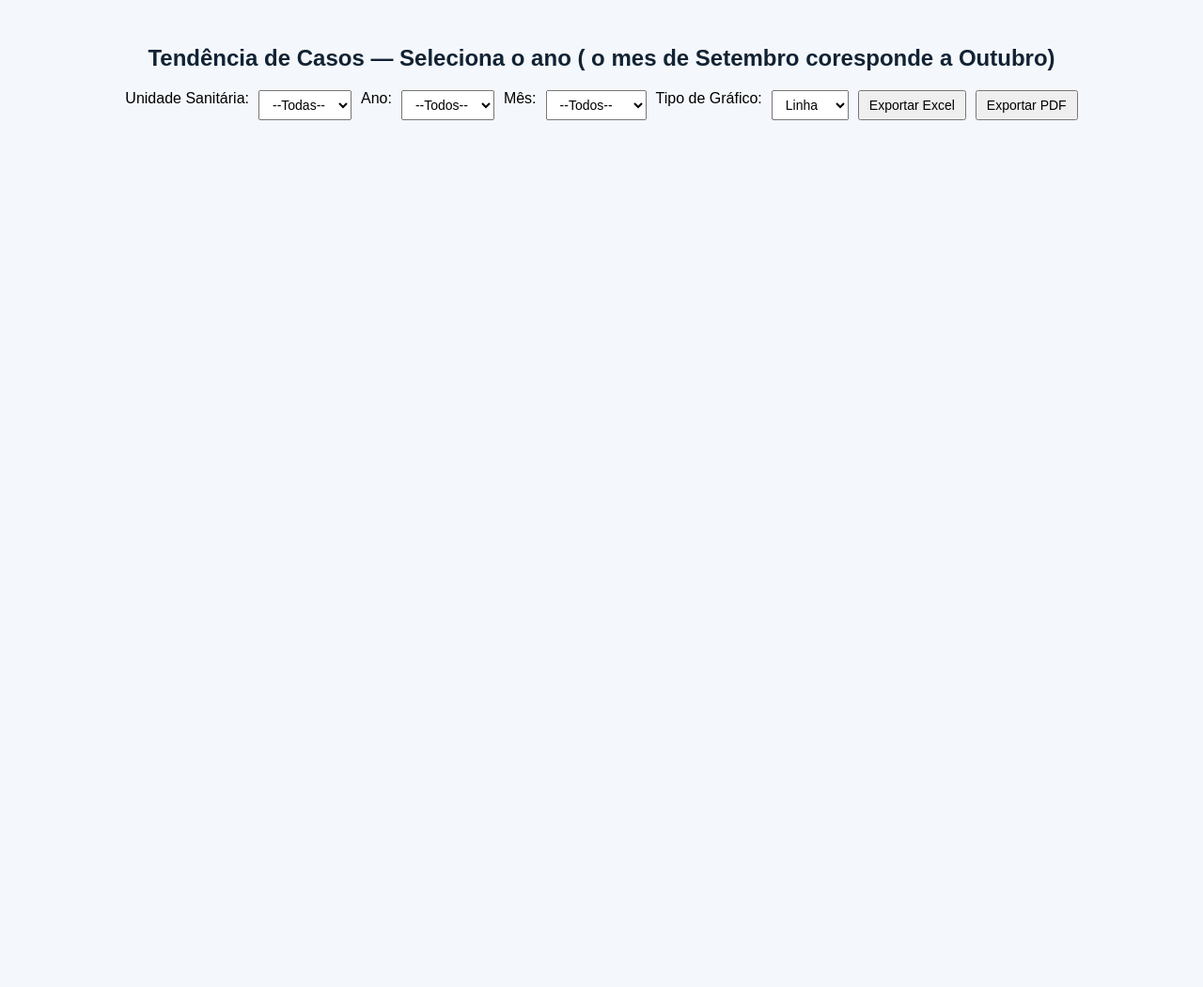
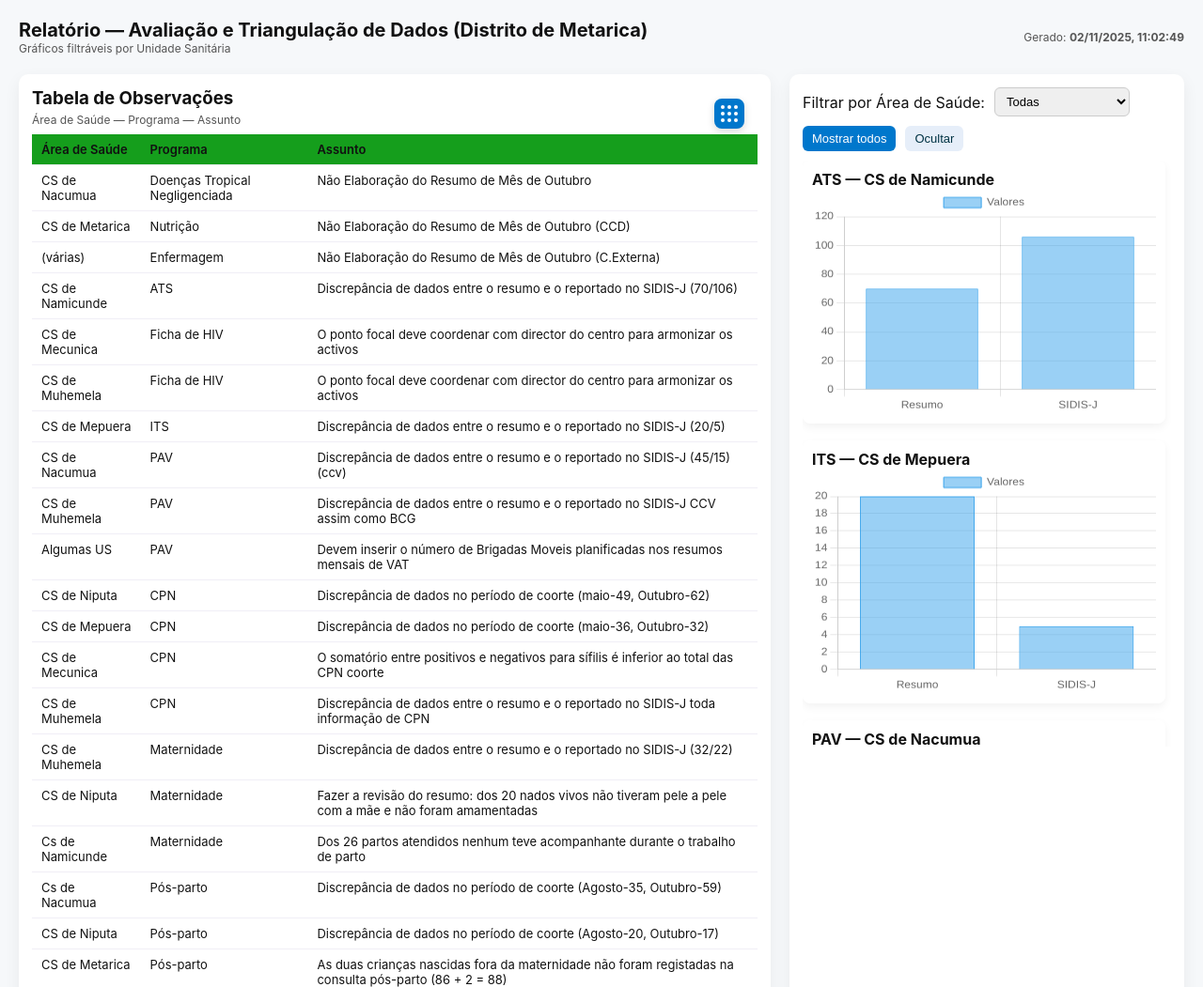
Before and after one commit to jotadetamires-cyber/login-site, a plain HTML site: page index.html in a window 1280 px wide. Shown: the top 1051 px of the page at 94% size. Before the commit the page ends 800 px from the top, so only its background shows below. Drawn offline with nearby package versions, Linux system fonts and the light colour scheme; no server answers.

Commit message:
Update index.html

```diff
--- a/index.html
+++ b/index.html
@@ -1,272 +1,271 @@
-<!DOCTYPE html>
+<!doctype html>
 <html lang="pt">
-<head><script type="text/javascript" src="/___vscode_livepreview_injected_script"></script>
-<meta charset="UTF-8">
-<title>Tendência de Casos — Indicadores de Saúde</title>
-
-<!-- SheetJS para Excel -->
-<script src="https://cdnjs.cloudflare.com/ajax/libs/xlsx/0.18.5/xlsx.full.min.js"></script>
-
-<!-- jsPDF para PDF -->
-<script src="https://cdnjs.cloudflare.com/ajax/libs/jspdf/2.5.1/jspdf.umd.min.js"></script>
-<script src="https://cdnjs.cloudflare.com/ajax/libs/jspdf-autotable/3.5.28/jspdf.plugin.autotable.min.js"></script>
+<head>
+  <meta charset="utf-8">
+  <meta name="viewport" content="width=device-width,initial-scale=1">
+  <title>Relatório — Avaliação dda informacao</title>
 
   <!-- Chart.js -->
   <script src="https://cdn.jsdelivr.net/npm/chart.js"></script>
 
   <style>
-  body { font-family: Arial, sans-serif; background: #f4f7fb; padding: 20px; }
-  h2 { text-align: center; color: #123; margin-bottom: 20px; }
-  .controls {
-    display: flex; flex-wrap: wrap; justify-content: center;
-    gap: 10px; margin-bottom: 25px;
+    body { font-family: Inter, Arial, sans-serif; margin: 20px; background:#f6f8fa; color:#111; }
+    header { display:flex; align-items:center; justify-content:space-between; margin-bottom:20px; flex-wrap:wrap; gap:8px; }
+    h1 { margin:0; font-size:20px; }
+    .grid { display:grid; grid-template-columns: 1fr 420px; gap:20px; }
+    .card { background:#fff; border-radius:10px; padding:14px; box-shadow:0 6px 18px rgba(12,20,40,0.06); position:relative; }
+    table { width:100%; border-collapse:collapse; font-size:13px; }
+    th, td { padding:8px 10px; border-bottom:1px solid #f0eef6; text-align:left; vertical-align:top; }
+    th { background:#159e1c; font-weight:600; font-size:13px; }
+    .small { font-size:12px; color:#555; }
+    .charts { display:flex; flex-direction:column; gap:18px; max-height:78vh; overflow:auto; padding-right:6px; }
+    canvas { width:100% !important; height:240px !important; }
+    .controls { display:flex; gap:10px; margin-bottom:10px; align-items:center; flex-wrap:wrap; }
+    .btn { background:#0077cc; color:#fff; border:none; padding:6px 10px; border-radius:6px; cursor:pointer; font-size:13px; }
+    .btn.secondary { background:#e6eef9; color:#034; }
+    select { padding:6px 8px; font-size:13px; border-radius:6px; border:1px solid #ccc; }
+    @media (max-width:980px){ .grid { grid-template-columns:1fr; } .charts { max-height:none; } }
+
+    /* ===== Botão de menu DHIS2 (9 pontinhos) ===== */
+    .menu-float {
+      position:absolute;
+      top:12px;
+      right:14px;
     }
-  select, button { padding: 6px 10px; font-size: 14px; }
-  .grafico {
-    width: 90%; max-width: 900px; background: #fff; border-radius: 8px;
-    box-shadow: 0 0 5px rgba(0,0,0,0.1); margin: 25px auto; padding: 15px;
+    .menu-btn {
+      background:#0077cc;
+      color:#fff;
+      border:none;
+      border-radius:8px;
+      width:32px;
+      height:32px;
+      display:flex;
+      align-items:center;
+      justify-content:center;
+      cursor:pointer;
+      box-shadow:0 3px 8px rgba(0,0,0,0.15);
     }
-  canvas { width: 100%; height: 320px; }
-  .titulo-indicador { text-align: center; font-weight: bold; margin-bottom: 6px; color: #222; }
-  .legenda-personalizada { text-align: center; font-size: 14px; margin-bottom: 10px; }
-  .legenda-item { display: inline-block; margin: 0 8px; }
-  .legenda-cor {
-    display: inline-block; width: 14px; height: 14px; border-radius: 3px;
-    margin-right: 5px; vertical-align: middle;
+    .menu-btn .dots {
+      display:grid;
+      grid-template-columns:repeat(3,4px);
+      grid-gap:3px;
+    }
+    .menu-btn .dots span {
+      width:4px;
+      height:4px;
+      background:#fff;
+      border-radius:50%;
+      display:block;
+    }
+
+    .menu-popup {
+      display:none;
+      position:absolute;
+      right:0;
+      top:40px;
+      background:#fff;
+      border-radius:8px;
+      box-shadow:0 4px 14px rgba(0,0,0,0.1);
+      overflow:hidden;
+      z-index:100;
+      min-width:210px;
+      animation: fadeIn 0.15s ease-out;
+    }
+    .menu-popup a {
+      display:block;
+      padding:10px 12px;
+      text-decoration:none;
+      color:#222;
+      font-size:13px;
+    }
+    .menu-popup a:hover {
+      background:#02914e;
+    }
+    @keyframes fadeIn {
+      from {opacity:0; transform:translateY(-4px);}
+      to {opacity:1; transform:translateY(0);}
     }
   </style>
 </head>
 <body>
 
-<h2>Tendência de Casos — Seleciona o ano ( o mes de Setembro coresponde a Outubro)</h2>
+<header>
+  <div>
+    <h1>Relatório — Avaliação e Triangulação de Dados (Distrito de Metarica)</h1>
+    <div class="small">Gráficos filtráveis por Unidade Sanitária</div>
+  </div>
+  <div class="small">Gerado: <strong id="ts"></strong></div>
+</header>
 
+<div class="grid">
+  <div class="card">
+    <div style="display:flex; justify-content:space-between; align-items:center; margin-bottom:4px; position:relative;">
+      <h3 style="margin:0">Tabela de Observações</h3>
+      <div class="menu-float">
+        <button class="menu-btn" id="menuToggle" title="Abrir menu">
+          <div class="dots">
+            <span></span><span></span><span></span>
+            <span></span><span></span><span></span>
+            <span></span><span></span><span></span>
+          </div>
         </button>
-
-<div class="controls">
-  <label>Unidade Sanitária:</label>
-  <select id="areaSelect"><option value="">--Todas--</option></select>
-
-  <label>Ano:</label>
-  <select id="anoSelect"><option value="">--Todos--</option></select>
-
-  <label>Mês:</label>
-  <select id="mesSelect">
-    <option value="">--Todos--</option>
-    <option value="01">Janeiro</option><option value="02">Fevereiro</option>
-    <option value="03">Março</option><option value="04">Abril</option>
-    <option value="05">Maio</option><option value="06">Junho</option>
-    <option value="07">Julho</option><option value="08">Agosto</option>
-    <option value="09">Setembro</option><option value="10">Outubro</option>
-    <option value="11">Novembro</option><option value="12">Dezembro</option>
-  </select>
-
-  <label>Tipo de Gráfico:</label>
-  <select id="tipoGrafico">
-    <option value="line">Linha</option>
-    <option value="bar">Barra</option>
-    <option value="radar">Radar</option>
-    <option value="doughnut">Rosca</option>
-  </select>
-
-  <button id="exportExcel">Exportar Excel</button>
-  <button id="exportPDF">Exportar PDF</button>
+        <div class="menu-popup" id="menuPopup">
+          <a href="https://drive.google.com/file/d/1tTL0l-D1f0Ca7yKIceK-DoYK5IwgZ_iK/view" target="_blank">Avaliação de Cobertura</a>
+          <a href="http://127.0.0.1:3002/index.html?serverWindowId=ddf4b0b3-41c9-4864-8995-d63357164ed9" target="_blank">Avaliação de Evolução</a>
+          <a href="file:///C:/Users/hp/Downloads/index%20(17).html" target="_blank">Tendência de Casos</a>
+          <a href="#" target="_blank">Avaliação de Desempenho</a>
+        </div>
+      </div>
     </div>
 
-<div id="containerGraficos"></div>
+    <div class="small" style="margin-bottom:8px">Área de Saúde — Programa — Assunto</div>
+    <table id="obs-table">
+      <thead>
+        <tr><th>Área de Saúde</th><th>Programa</th><th>Assunto</th></tr>
+      </thead>
+      <tbody id="table-body"></tbody>
+    </table>
+  </div>
+
+  <div class="card">
+    <div class="controls">
+      <label for="filterArea">Filtrar por Área de Saúde:</label>
+      <select id="filterArea">
+        <option value="all">Todas</option>
+      </select>
+      <button class="btn" id="showAll">Mostrar todos</button>
+      <button class="btn secondary" id="hideAll">Ocultar</button>
+    </div>
+    <div class="charts" id="charts-container"></div>
+  </div>
+</div>
 
 <script>
-const URL_APP = 'https://script.google.com/macros/s/AKfycbzIdQoE9cSvOdLE5t8pJJs4usKlDI7zqrk8I2tD86vrKRafa0ZQt6RAizRw7WD2wXkl/exec';
-let dados = [], indicadores = [], charts = [];
+  document.getElementById('ts').textContent = new Date().toLocaleString('pt-PT');
 
-const cores = [
-  "#1976d2", "#388e3c", "#f57c00", "#7b1fa2", "#0288d1",
-  "#c2185b", "#00796b", "#512da8", "#e64a19", "#303f9f"
+  // ==== MENU FLUTUANTE (tipo DHIS2) ====
+  const menuBtn = document.getElementById('menuToggle');
+  const menuPopup = document.getElementById('menuPopup');
+  menuBtn.addEventListener('click', (e)=>{
+    e.stopPropagation();
+    menuPopup.style.display = menuPopup.style.display === 'block' ? 'none' : 'block';
+  });
+  document.addEventListener('click', ()=>menuPopup.style.display='none');
+
+  // ==== Dados ====
+  const rawRows = [
+    {area:'CS de Nacumua', programa:'Doenças Tropical Negligenciada', assunto:'Não Elaboração do Resumo de Mês de Outubro'},
+    {area:'CS de Metarica', programa:'Nutrição', assunto:'Não Elaboração do Resumo de Mês de Outubro (CCD)'},
+    {area:'(várias)', programa:'Enfermagem', assunto:'Não Elaboração do Resumo de Mês de Outubro (C.Externa)'},
+    {area:'CS de Namicunde', programa:'ATS', assunto:'Discrepância de dados entre o resumo e o reportado no SIDIS-J (70/106)'},
+    {area:'CS de Mecunica', programa:'Ficha de HIV', assunto:'O ponto focal deve coordenar com director do centro para armonizar os activos'},
+    {area:'CS de Muhemela', programa:'Ficha de HIV', assunto:'O ponto focal deve coordenar com director do centro para armonizar os activos'},
+    {area:'CS de Mepuera', programa:'ITS', assunto:'Discrepância de dados entre o resumo e o reportado no SIDIS-J (20/5)'},
+    {area:'CS de Nacumua', programa:'PAV', assunto:'Discrepância de dados entre o resumo e o reportado no SIDIS-J (45/15) (ccv)'},
+    {area:'CS de Muhemela', programa:'PAV', assunto:'Discrepância de dados entre o resumo e o reportado no SIDIS-J CCV assim como BCG'},
+    {area:'Algumas US', programa:'PAV', assunto:'Devem inserir o número de Brigadas Moveis planificadas nos resumos mensais de VAT'},
+    {area:'CS de Niputa', programa:'CPN', assunto:'Discrepância de dados no período de coorte (maio-49, Outubro-62)'},
+    {area:'CS de Mepuera', programa:'CPN', assunto:'Discrepância de dados no período de coorte (maio-36, Outubro-32)'},
+    {area:'CS de Mecunica', programa:'CPN', assunto:'O somatório entre positivos e negativos para sífilis é inferior ao total das CPN coorte'},
+    {area:'CS de Muhemela', programa:'CPN', assunto:'Discrepância de dados entre o resumo e o reportado no SIDIS-J toda informação de CPN'},
+    {area:'CS de Muhemela', programa:'Maternidade', assunto:'Discrepância de dados entre o resumo e o reportado no SIDIS-J (32/22)'},
+    {area:'CS de Niputa', programa:'Maternidade', assunto:'Fazer a revisão do resumo: dos 20 nados vivos não tiveram pele a pele com a mãe e não foram amamentadas'},
+    {area:'Cs de Namicunde', programa:'Maternidade', assunto:'Dos 26 partos atendidos nenhum teve acompanhante durante o trabalho de parto'},
+    {area:'Cs de Nacumua', programa:'Pós-parto', assunto:'Discrepância de dados no período de coorte (Agosto-35, Outubro-59)'},
+    {area:'CS de Niputa', programa:'Pós-parto', assunto:'Discrepância de dados no período de coorte (Agosto-20, Outubro-17)'},
+    {area:'CS de Metarica', programa:'Pós-parto', assunto:'As duas crianças nascidas fora da maternidade não foram registadas na consulta pós-parto (86 + 2 = 88)'},
+    {area:'CS de Mecunica', programa:'CCR', assunto:'Notificou uma criança exposta a HIV; nenhuma mãe HIV positiva foi identificada na maternidade'},
+    {area:'CS de Mepuera', programa:'PF', assunto:'Deve rever, as 96 mulheres que entraram com estado desconhecido para HIV não foram testadas (linha 29)'},
+    {area:'CS de Muhemela', programa:'BCG/Nados Vivos', assunto:'Diferenca entre criancas vacinadas com BCG e nados vivos (20/32)'},
+    {area:'CS de Metarica', programa:'BCG/Nados Vivos', assunto:'Diferenca entre criancas vacinadas com BCG e nados vivos (114/87)'},
+    {area:'Cs de Namicunde', programa:'BCG/Nados Vivos', assunto:'Diferenca entre criancas vacinadas com BCG e nados vivos (24/26)'},
+    {area:'CS de Niputa', programa:'BCG/Nados Vivos', assunto:'Diferenca entre criancas vacinadas com BCG e nados vivos (26/20)'},
+    {area:'CS de Mecunica', programa:'BCG/Nados Vivos', assunto:'Diferenca entre criancas vacinadas com BCG e nados vivos (51/37)'},
+    {area:'CS de Nacuma', programa:'BCG/Nados Vivos', assunto:'Diferenca entre criancas vacinadas com BCG e nados vivos (45/40)'},
+    {area:'CS de Mepuera', programa:'BCG/Nados Vivos', assunto:'Diferenca entre criancas vacinadas com BCG e nados vivos28/32'}
   ];
 
-async function carregarDados() {
-  try {
-    const res = await fetch(URL_APP);
-    const json = await res.json();
-    dados = json.dados || [];
-    if (!dados.length) return alert("Nenhum dado encontrado na planilha.");
-    indicadores = Object.keys(dados[0]).filter(k => k !== 'Periodo' && k !== 'Unidade Sanitaria');
-    preencherFiltros();
-    gerarGraficos();
-  } catch (err) {
-    alert("Erro ao carregar dados. Verifique a conexão ou URL.");
+  // === Tabela ===
+  const tbody=document.getElementById('table-body');
+  rawRows.forEach(r=>{
+    const tr=document.createElement('tr');
+    tr.innerHTML=`<td>${r.area}</td><td>${r.programa}</td><td>${r.assunto}</td>`;
+    tbody.appendChild(tr);
+  });
+
+  // === Extração de dados ===
+  function extractPairValues(text){
+    const m=text.match(/(\d+)\s*\/\s*(\d+)/);
+    if(m) return {a:+m[1],b:+m[2]};
+    return null;
   }
+  function extractMonthPairs(text){
+    const re=/([A-Za-zçãõÉéíÓóúÂâÊêÛû]+)[\-\s]*(\d+)/g;
+    const mesesPT=['janeiro','fevereiro','março','marco','abril','maio','junho','julho','agosto','setembro','outubro','novembro','dezembro'];
+    let list=[],mm;
+    while((mm=re.exec(text))!==null){
+      if(mesesPT.includes(mm[1].toLowerCase())) list.push({month:mm[1],value:+mm[2]});
+    }
+    return list.length>=2?list:null;
   }
 
-function preencherFiltros() {
-  const areaSel = document.getElementById("areaSelect");
-  const anoSel = document.getElementById("anoSelect");
-
-  const unidades = [...new Set(dados.map(d => d['Unidade Sanitaria']))].filter(Boolean).sort();
-  unidades.forEach(u => areaSel.appendChild(new Option(u, u)));
-
-  const anos = [...new Set(dados.map(d => {
-    const m = d.Periodo.match(/\b(20\d{2})\b/);
-    return m ? m[1] : null;
-  }))].filter(Boolean).sort();
-  anos.forEach(a => anoSel.appendChild(new Option(a, a)));
-
-  areaSel.addEventListener("change", gerarGraficos);
-  anoSel.addEventListener("change", gerarGraficos);
-  document.getElementById("mesSelect").addEventListener("change", gerarGraficos);
-  document.getElementById("tipoGrafico").addEventListener("change", gerarGraficos);
+  const chartsData=[];
+  rawRows.forEach(r=>{
+    const text=r.assunto;
+    const p=extractPairValues(text);
+    if(p){
+      chartsData.push({area:r.area,labels:['Resumo','SIDIS-J'],values:[p.a,p.b],title:`${r.programa} — ${r.area}`});
+      return;
     }
-
-function gerarGraficos() {
-  const area = document.getElementById("areaSelect").value;
-  const anoAtual = document.getElementById("anoSelect").value;
-  const mes = document.getElementById("mesSelect").value;
-  const tipo = document.getElementById("tipoGrafico").value;
-  const container = document.getElementById("containerGraficos");
-  container.innerHTML = "";
-  charts = [];
-
-  indicadores.forEach((indicador, idx) => {
-    let registros = area ? dados.filter(d => d['Unidade Sanitaria'] === area) : dados;
-    const corBase = cores[idx % cores.length];
-    const anoAnterior = anoAtual ? String(Number(anoAtual) - 1) : null;
-
-    const filtroPeriodo = (r, ano, mes) => {
-      const p = r.Periodo;
-      const temAno = ano ? p.includes(ano) : true;
-      const temMes = mes ? p.includes(`-${mes}`) || p.includes(`/${mes}`) : true;
-      return temAno && temMes;
-    };
-
-    const dadosAnoAtual = registros.filter(r => filtroPeriodo(r, anoAtual, mes));
-    const dadosAnoAnterior = registros.filter(r => filtroPeriodo(r, anoAnterior, mes));
-
-    const agrupar = lista => {
-      const g = {};
-      lista.forEach(r => {
-        const periodo = normalizarPeriodo(r.Periodo);
-        const valor = parseFloat(r[indicador]) || 0;
-        if (!g[periodo]) g[periodo] = 0;
-        g[periodo] += valor;
-      });
-      return g;
-    };
-
-    const agrupadoAtual = agrupar(dadosAnoAtual);
-    const agrupadoAnterior = agrupar(dadosAnoAnterior);
-
-    const todosMeses = ["Janeiro","Fevereiro","Março","Abril","Maio","Junho",
-      "Julho","Agosto","Setembro","Outubro","Novembro","Dezembro"];
-
-    const mesesPresentes = mes
-      ? [mesNome(mes)]
-      : todosMeses.filter(m =>
-          Object.keys(agrupadoAtual).some(p => p.startsWith(m)) ||
-          Object.keys(agrupadoAnterior).some(p => p.startsWith(m))
-        );
-
-    const valoresAtual = mesesPresentes.map(m => {
-      const key = Object.keys(agrupadoAtual).find(k => k.startsWith(m)) || "";
-      return agrupadoAtual[key] || 0;
+    const m=extractMonthPairs(text);
+    if(m){
+      chartsData.push({area:r.area,labels:m.map(x=>x.month),values:m.map(x=>x.value),title:`${r.programa} — ${r.area}`});
+      return;
+    }
   });
 
-    const valoresAnterior = mesesPresentes.map(m => {
-      const key = Object.keys(agrupadoAnterior).find(k => k.startsWith(m)) || "";
-      return agrupadoAnterior[key] || 0;
+  // === Popular filtro ===
+  const select=document.getElementById('filterArea');
+  const areas=[...new Set(rawRows.map(r=>r.area))].sort();
+  areas.forEach(a=>{
+    const opt=document.createElement('option');
+    opt.value=a; opt.textContent=a;
+    select.appendChild(opt);
   });
 
-    const div = document.createElement("div");
-    div.className = "grafico";
-    div.innerHTML = `
-      <div class="titulo-indicador">${indicador}</div>
-      <div class="legenda-personalizada">
-        <span class="legenda-item"><span class="legenda-cor" style="background-color:${corBase}"></span>${anoAtual || "Ano atual"}</span>
-        <span class="legenda-item"><span class="legenda-cor" style="background-color:${corBase}80"></span>${anoAnterior || "Ano anterior"}</span>
-      </div>
-      <canvas></canvas>
-    `;
-    container.appendChild(div);
+  // === Gráficos ===
+  const container=document.getElementById('charts-container');
+  function renderCharts(filter="all"){
+    container.innerHTML="";
+    chartsData.forEach(cd=>{
+      if(filter!=="all" && cd.area!==filter) return;
+      const card=document.createElement('div');
+      card.style.background="#fff";
+      card.style.padding="10px";
+      card.style.borderRadius="8px";
+      card.style.boxShadow="0 4px 10px rgba(0,0,0,0.05)";
+      const title=document.createElement('div');
+      title.innerHTML=`<strong>${cd.title}</strong>`;
+      card.appendChild(title);
+      const canvas=document.createElement('canvas');
+      card.appendChild(canvas);
+      container.appendChild(card);
 
-    const ctx = div.querySelector("canvas").getContext("2d");
+      new Chart(canvas.getContext('2d'),{
+        type:'bar',
+        data:{labels:cd.labels,datasets:[{label:'Valores',data:cd.values,borderWidth:1}]},
+        options:{responsive:true,maintainAspectRatio:false,scales:{y:{beginAtZero:true,ticks:{precision:0}}}}
+      });
+    });
+    if(container.innerHTML==="") container.innerHTML="<div class='small'>Nenhum gráfico disponível para esta área.</div>";
+  }
+  renderCharts();
 
-    const chart = new Chart(ctx, {
-      type: tipo,
-      data: {
-        labels: mesesPresentes,
-        datasets: [
-          {
-            label: anoAnterior,
-            data: valoresAnterior,
-            borderColor: `${corBase}80`,
-            backgroundColor: tipo === "line" ? `${corBase}30` : `${corBase}80`,
-            fill: tipo === "line" || tipo === "radar",
-            tension: 0.3,
-            pointRadius: 4
-          },
-          {
-            label: anoAtual,
-            data: valoresAtual,
-            borderColor: corBase,
-            backgroundColor: tipo === "line" ? `${corBase}40` : corBase,
-            fill: tipo === "line" || tipo === "radar",
-            tension: 0.3,
-            pointRadius: 4
-          }
-        ]
-      },
-      options: {
-        responsive: true,
-        plugins: { legend: { display: false } },
-        scales: tipo !== "radar" && tipo !== "doughnut" ? {
-          x: { title: { display: true, text: "Mês" } },
-          y: { title: { display: true, text: "Casos" }, beginAtZero: true }
-        } : {}
-      }
-    });
-    charts.push(chart);
-  });
-}
+  // === Eventos ===
+  select.addEventListener('change',()=>renderCharts(select.value));
+  document.getElementById('showAll').onclick=()=>Array.from(container.children).forEach(c=>c.style.display='block');
+  document.getElementById('hideAll').onclick=()=>Array.from(container.children).forEach(c=>c.style.display='none');
+</script>
 
-function mesNome(num) {
-  const meses = { "01": "Janeiro","02":"Fevereiro","03":"Março","04":"Abril","05":"Maio","06":"Junho",
-                  "07":"Julho","08":"Agosto","09":"Setembro","10":"Outubro","11":"Novembro","12":"Dezembro" };
-  return meses[num] || "";
-}
-
-function normalizarPeriodo(p) {
-  const m = p.match(/(20\d{2})[-/](\d{1,2})/);
-  if (m) return `${mesNome(m[2].padStart(2,"0"))} ${m[1]}`;
-  return p;
-}
-
-function exportExcel() {
-  if (!dados.length) return alert("Sem dados para exportar.");
-  const ws = XLSX.utils.json_to_sheet(dados);
-  const wb = XLSX.utils.book_new();
-  XLSX.utils.book_append_sheet(wb, ws, "Dados");
-  XLSX.writeFile(wb, "Tendencia_Indicadores.xlsx");
-}
-
-function exportPDF() {
-  if (!charts.length) return alert("Gere os gráficos primeiro.");
-  const { jsPDF } = window.jspdf;
-  const doc = new jsPDF("landscape");
-  doc.setFontSize(14);
-  doc.text("Tendência de Casos — Indicadores de Saúde", 20, 20);
-  let y = 40;
-  charts.forEach((chart, i) => {
-    const img = chart.toBase64Image();
-    doc.addImage(img, "PNG", 20, y, 250, 100);
-    doc.text(indicadores[i], 20, y - 3);
-    y += 110;
-    if (y > 180 && i < charts.length - 1) { doc.addPage(); y = 30; }
-  });
-  doc.save("Tendencia_Indicadores.pdf");
-}
-
-document.getElementById("exportExcel").addEventListener("click", exportExcel);
-document.getElementById("exportPDF").addEventListener("click", exportPDF);
-
-carregarDados();
-</script>
 </body>
 </html>
```
Lines whose indentation alone changed are shown as unchanged.
